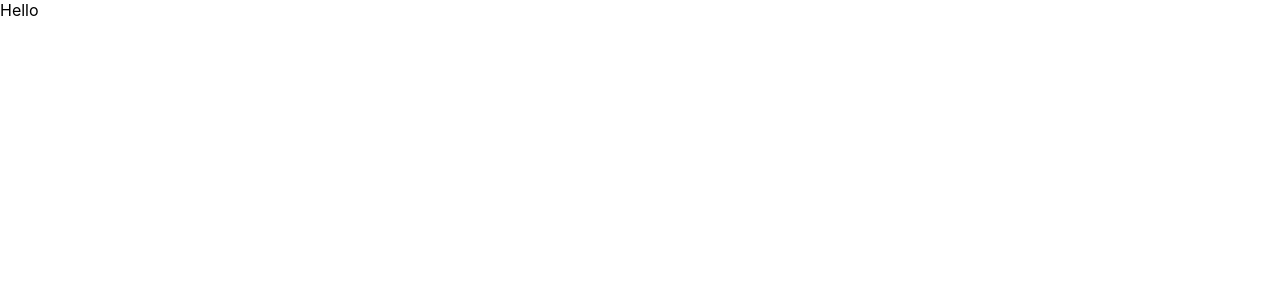
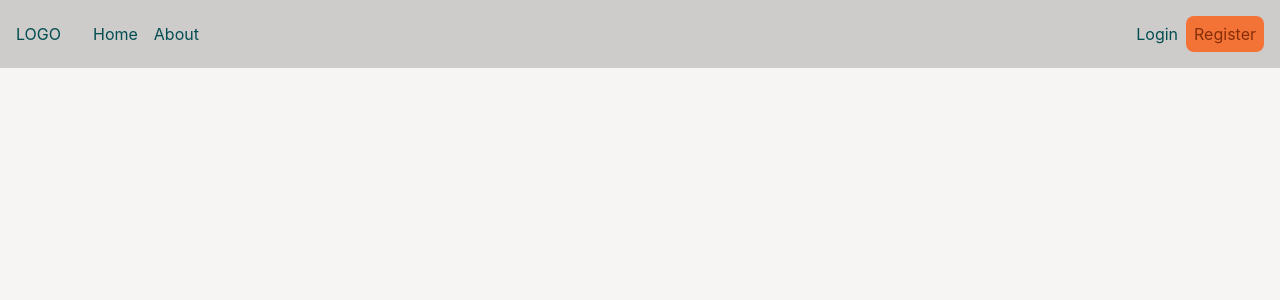
Before and after one commit to derek-dv/me-reddit, a React (Create React App) app in the folder react/: page / in a window 1280 px wide. Shown: the top 300 px of the page. Built offline with nearby package versions, Linux system fonts and the light colour scheme; the HTML template or start-up script is replaced by a standard one.

Commit message:
Completed styling navbar

```diff
--- a/react/src/components/Navbar.tsx
+++ b/react/src/components/Navbar.tsx
@@ -1,3 +1,25 @@
-const Navbar: React.FC<any> = () => <div className="py-3">Hello</div>;
+import "../styles/Navbar.css";
+
+const Navbar = () => {
+  return (
+    <div className="navbar">
+      <div className="navbar__left">
+        <div className="navbar__logo">LOGO</div>
+        <div className="navbar__links">
+          <a href="/">Home</a>
+          <a href="/">About</a>
+        </div>
+      </div>
+      <div className="navbar__right">
+        <a href="/" className="navbar__auths">
+          Login
+        </a>
+        <a href="/" className="navbar__auths">
+          Register
+        </a>
+      </div>
+    </div>
+  );
+};
 
 export default Navbar;
--- a/react/src/index.css
+++ b/react/src/index.css
@@ -5,6 +5,7 @@ body {
     sans-serif;
   -webkit-font-smoothing: antialiased;
   -moz-osx-font-smoothing: grayscale;
+  background-color: var(--var-gray-1);
 }
 
 code {
@@ -17,10 +18,35 @@ code {
   --var-color-primary: #014d50;
   --var-color-secondary: #9af7fa;
   --var-color-hover: #046e72;
-  --var-color-tertiary: #e65b1a;
+  --var-color-tertiary: #f37337;
+  --var-color-tertiary-dark: #862e06;
   --var-color-tertiary-hover: #db662f;
-  --var-gray-1: #d1cfcf;
-  --var-gray-2: #918f8f;
+  --var-gray-1: #f7f4f4;
+  --var-gray-2: #cecbcb;
   --var-gray-3: #7a7979;
   --var-dark: #333;
 }
+
+.py-1 {
+  padding: 1rem 0;
+}
+
+.py-2 {
+  padding: 2rem 0;
+}
+
+.py-3 {
+  padding: 3rem 0;
+}
+
+.px-1 {
+  padding: 0 1rem;
+}
+
+.px-2 {
+  padding: 0 2rem;
+}
+
+.px-3 {
+  padding: 0 3rem;
+}
--- /dev/null
+++ b/react/src/styles/Navbar.css
@@ -0,0 +1,51 @@
+.navbar {
+  background-color: var(--var-gray-2);
+  color: var(--var-color-primary);
+  padding: 1rem;
+  display: flex;
+  justify-content: space-between;
+  align-items: center;
+}
+
+.navbar__left {
+  display: flex;
+}
+
+.navbar__logo {
+  margin-right: 2rem;
+}
+
+.navbar__links > a {
+  color: var(--var-color-primary);
+  text-decoration: none;
+  margin-right: 1rem;
+  transition: 200ms ease-in;
+}
+
+.navbar__links > a:hover {
+  color: var(--var-color-hover);
+}
+
+.navbar__right {
+  display: flex;
+}
+
+.navbar__auths {
+  text-decoration: none;
+  padding: 0.5rem;
+}
+
+.navbar__auths:first-child {
+  color: var(--var-color-primary);
+}
+
+.navbar__auths:last-child {
+  background-color: var(--var-color-tertiary);
+  border-radius: 0.5rem;
+  color: var(--var-color-tertiary-dark);
+  transition: 100ms ease-in;
+}
+
+.navbar__auths:last-child:hover {
+    background-color: var(--var-color-tertiary-hover);
+}
```
